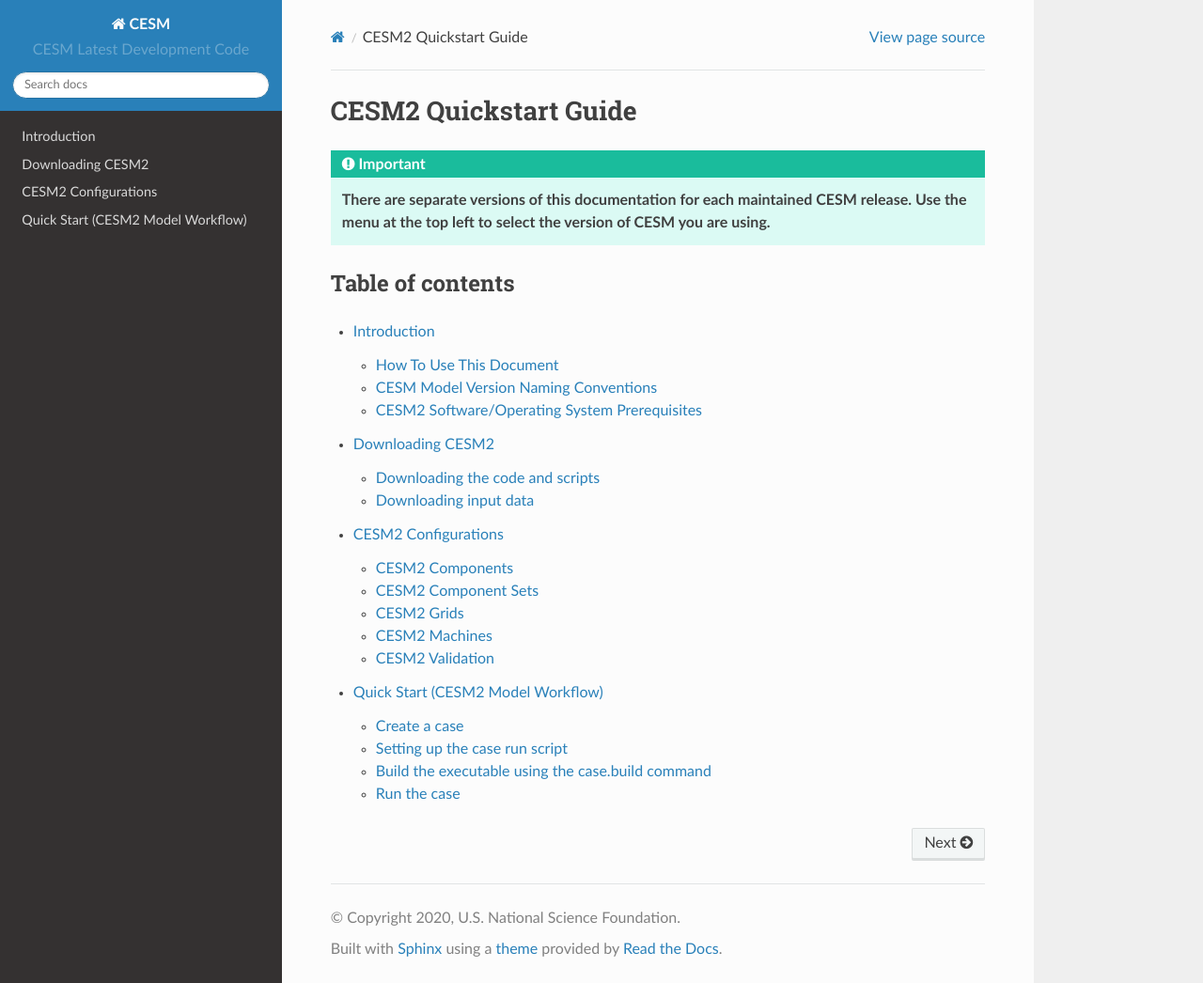
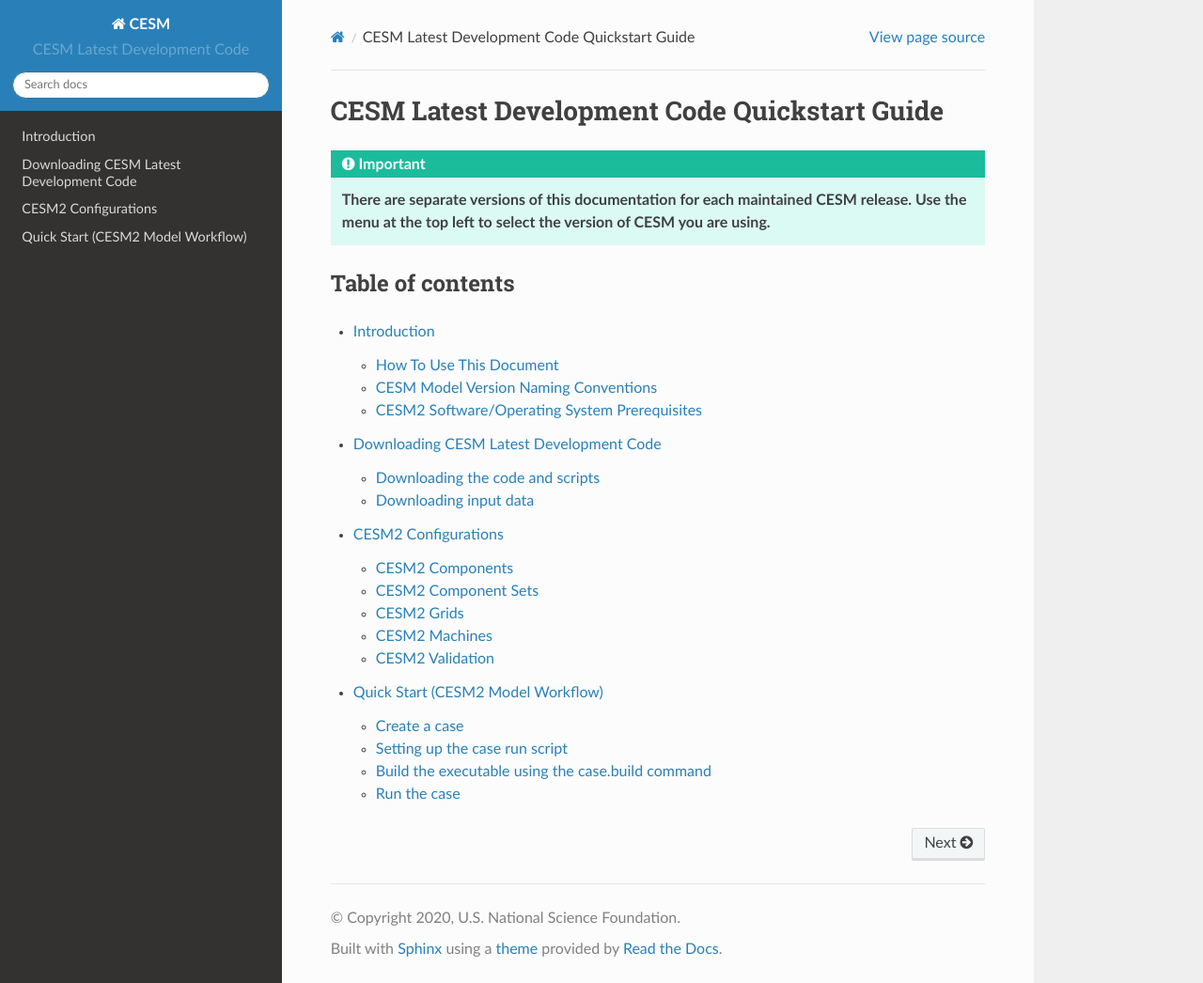
Before and after one commit to ESCOMP/CESM, a Sphinx documentation site: the page built from doc/source/index.rst, in a window 1280 px wide and 1046 px high. Shown: the whole window at 94% size. Built offline with Sphinx 7.4.7 and the Read the Docs theme 2.0.0, drawn with Linux system fonts in a browser that asks for light colours; comment, search, counter and statistics services are not loaded.

Commit message:
Docs: show version in a couple of key places
We may want to add this to some other places in the future, and/or get
rid of the "2" in some instances of "CESM2".

```diff
--- a/doc/source/downloading_cesm.rst
+++ b/doc/source/downloading_cesm.rst
@@ -1,8 +1,8 @@
 .. _downloading:
 
-===================
- Downloading CESM2
-===================
+=======================
+ Downloading |version|
+=======================
 
 Downloading the code and scripts
 --------------------------------
--- a/doc/source/index.rst
+++ b/doc/source/index.rst
@@ -3,8 +3,8 @@
    You can adapt this file completely to your liking, but it should at least
    contain the root `toctree` directive.
 
-CESM2 Quickstart Guide
-======================
+|version| Quickstart Guide
+==========================
 
 .. important::
    **There are separate versions of this documentation for each maintained CESM
```
